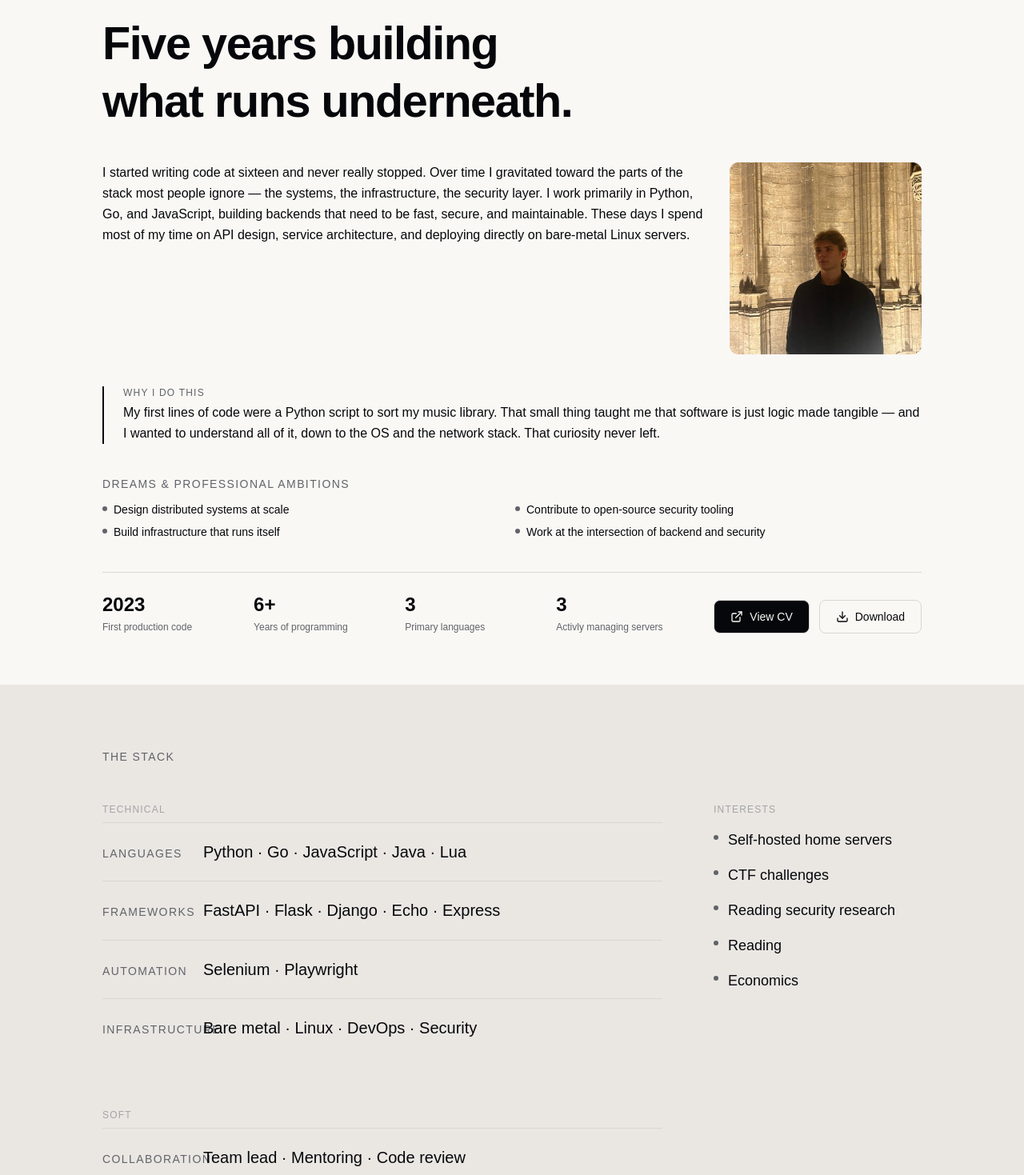
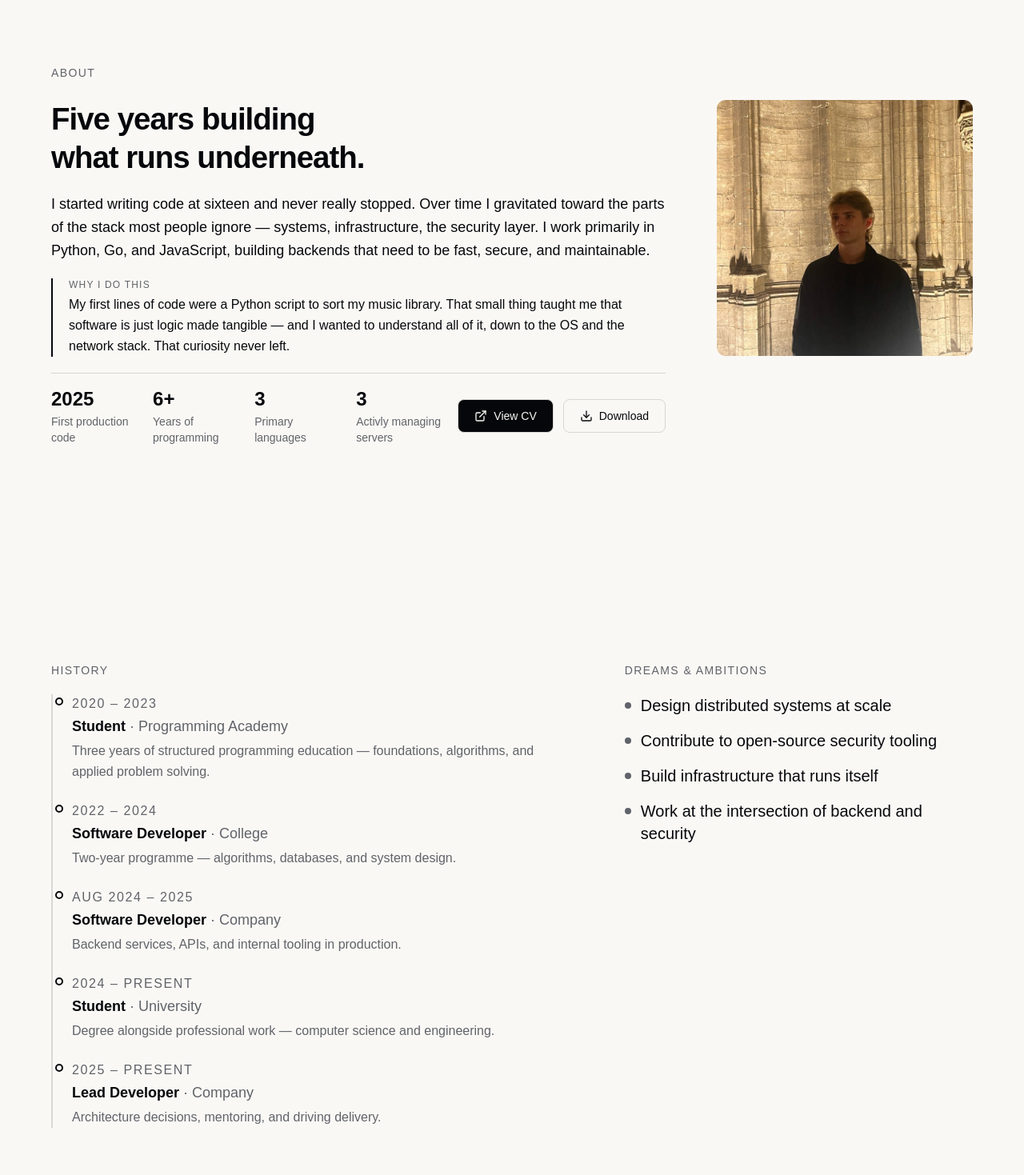
Before and after one commit to ArtemKucheruk/portfolio, a Next.js app: page / in a window 1280 px wide. Shown: the part 881-2350 px from the top of the page at 80% size. Built offline with nearby package versions, Linux system fonts and the light colour scheme; a web font is replaced by a local one.

Commit message:
feat: add history section

```diff
--- a/src/app/page.tsx
+++ b/src/app/page.tsx
@@ -2,6 +2,7 @@ import { Hero } from "@/components/sections/Hero";
 import { Skills } from "@/components/sections/Skills";
 import { Projects } from "@/components/sections/Projects";
 import { About } from "@/components/sections/About";
+import { History } from "@/components/sections/History";
 import { Contact } from "@/components/sections/Contact";
 
 export default function Home() {
@@ -9,6 +10,7 @@ export default function Home() {
     <main>
       <Hero />
       <About />
+      <History />
       <Skills />
       <Projects />
       <Contact />
--- a/src/components/Header.tsx
+++ b/src/components/Header.tsx
@@ -5,6 +5,7 @@ import { useEffect, useState } from "react";
 const NAV_LINKS = [
   { label: "Home", href: "#hero" },
   { label: "About", href: "#about" },
+  { label: "History", href: "#history" },
   { label: "Skills", href: "#skills" },
   { label: "Projects", href: "#projects" },
   { label: "Contact", href: "#contact" },
--- a/src/components/ScrollController.tsx
+++ b/src/components/ScrollController.tsx
@@ -2,7 +2,7 @@
 
 import { useEffect, useRef } from "react";
 
-const SECTIONS = ["hero", "about", "skills", "projects", "contact"];
+const SECTIONS = ["hero", "about", "history", "skills", "projects", "contact"];
 const DURATION = 1100;
 const TOUCH_THRESHOLD = 40;
 const BOUNDARY_TOLERANCE = 8; // px — how close to edge before triggering next section
--- a/src/components/sections/About.tsx
+++ b/src/components/sections/About.tsx
@@ -5,17 +5,10 @@ import { motion } from "motion/react";
 import { Download, ExternalLink } from "lucide-react";
 
 const FACTS = [
-  { value: "2023", label: "First production code" },
+  { value: "2025", label: "First production code" },
   { value: "6+", label: "Years of programming" },
   { value: "3", label: "Primary languages" },
   { value: "3", label: "Activly managing servers" },
-];
-
-const AMBITIONS = [
-  "Design distributed systems at scale",
-  "Contribute to open-source security tooling",
-  "Build infrastructure that runs itself",
-  "Work at the intersection of backend and security",
 ];
 
 function FadeIn({
@@ -45,13 +38,11 @@ export function About() {
     <section
       id="about"
       data-header-theme="light"
-      className="flex min-h-svh flex-col justify-center bg-background px-6 py-16"
+      className="flex h-svh flex-col justify-center bg-background px-8 py-10 lg:px-16"
     >
-      <div className="mx-auto flex w-full max-w-5xl flex-col gap-10">
-        {/* Label + headline */}
-        <div>
+      <div className="mx-auto flex w-full max-w-7xl flex-col gap-6">
         <motion.p
-            className="mb-4 text-sm font-medium uppercase tracking-widest text-muted-foreground"
+          className="text-sm font-medium uppercase tracking-widest text-muted-foreground"
           initial={{ opacity: 0 }}
           whileInView={{ opacity: 1 }}
           viewport={{ once: true }}
@@ -59,83 +50,53 @@ export function About() {
         >
           About
         </motion.p>
+
+        <div className="grid grid-cols-1 items-start gap-10 lg:grid-cols-[1fr_320px] lg:gap-16">
+          {/* Left: all text content */}
+          <div className="flex flex-col gap-5">
             <FadeIn>
-            <h2 className="text-[clamp(1.8rem,4.5vw,4rem)] font-bold leading-tight tracking-tight text-foreground">
+              <h2 className="text-[clamp(1.8rem,3vw,3.2rem)] font-bold leading-tight tracking-tight text-foreground">
                 Five years building
                 <br />
                 what runs underneath.
               </h2>
             </FadeIn>
-        </div>
 
-        {/* Bio + photo */}
-        <div className="grid grid-cols-1 gap-6 lg:grid-cols-[1fr_240px]">
             <FadeIn delay={0.1}>
-            <p className="text-base leading-relaxed text-foreground">
+              <p className="text-lg leading-relaxed text-foreground">
                 I started writing code at sixteen and never really stopped. Over
                 time I gravitated toward the parts of the stack most people ignore
-              — the systems, the infrastructure, the security layer. I work
-              primarily in Python, Go, and JavaScript, building backends that
-              need to be fast, secure, and maintainable. These days I spend most
-              of my time on API design, service architecture, and deploying
-              directly on bare-metal Linux servers.
+                — systems, infrastructure, the security layer. I work primarily in
+                Python, Go, and JavaScript, building backends that need to be fast,
+                secure, and maintainable.
               </p>
             </FadeIn>
 
-          <FadeIn delay={0.15} className="h-40 w-full overflow-hidden rounded-xl bg-secondary lg:h-auto">
-            <Image
-              src="/files/img/1764476686604.jpg"
-              alt="Artem Kucheruk"
-              width={240}
-              height={320}
-              className="h-full w-full object-cover"
-            />
-          </FadeIn>
-        </div>
-
-        {/* Motivation */}
-        <FadeIn delay={0.2} className="border-l-2 border-foreground pl-6">
+            <FadeIn delay={0.15} className="border-l-2 border-foreground pl-5">
               <p className="mb-1 text-xs font-medium uppercase tracking-widest text-muted-foreground">
                 Why I do this
               </p>
               <p className="text-base leading-relaxed text-foreground">
-            {/* Replace with your real motivation */}
                 My first lines of code were a Python script to sort my music
-            library. That small thing taught me that software is just logic made
-            tangible — and I wanted to understand all of it, down to the OS and
-            the network stack. That curiosity never left.
+                library. That small thing taught me that software is just logic
+                made tangible — and I wanted to understand all of it, down to the
+                OS and the network stack. That curiosity never left.
               </p>
             </FadeIn>
 
-        {/* Dreams & ambitions */}
-        <FadeIn delay={0.25}>
-          <p className="mb-3 text-sm font-medium uppercase tracking-widest text-muted-foreground">
-            Dreams &amp; professional ambitions
-          </p>
-          <ul className="grid grid-cols-1 gap-2 sm:grid-cols-2">
-            {AMBITIONS.map((ambition) => (
-              <li key={ambition} className="flex items-start gap-2 text-sm text-foreground">
-                <span className="mt-1.5 size-1.5 shrink-0 rounded-full bg-muted-foreground" />
-                {ambition}
-              </li>
-            ))}
-          </ul>
-        </FadeIn>
-
             {/* Stats + CV */}
-        <div className="grid grid-cols-1 gap-6 border-t border-border pt-6 lg:grid-cols-[1fr_auto] lg:items-end">
-          <FadeIn delay={0.3}>
-            <div className="grid grid-cols-2 gap-4 sm:grid-cols-4">
+            <FadeIn delay={0.2}>
+              <div className="grid grid-cols-1 gap-4 border-t border-border pt-4 lg:grid-cols-[1fr_auto] lg:items-center">
+                <div className="grid grid-cols-4 gap-4">
                   {FACTS.map(({ value, label }) => (
-                <div key={label} className="flex flex-col gap-1">
+                    <div key={label} className="flex flex-col gap-0.5">
                       <span className="text-2xl font-bold text-foreground">{value}</span>
-                  <span className="text-xs text-muted-foreground">{label}</span>
+                      <span className="text-sm text-muted-foreground">{label}</span>
                     </div>
                   ))}
                 </div>
-          </FadeIn>
 
-          <FadeIn delay={0.35} className="flex items-center gap-3">
+                <div className="flex items-center gap-3">
                   <a
                     href="/files/cv/Artem_Kucheruk_CV.pdf"
                     target="_blank"
@@ -153,6 +114,20 @@ export function About() {
                     <Download className="size-4" />
                     Download
                   </a>
+                </div>
+              </div>
+            </FadeIn>
+          </div>
+
+          {/* Right: portrait photo — fixed width, natural height */}
+          <FadeIn delay={0.1} className="hidden overflow-hidden rounded-xl bg-secondary lg:block">
+            <Image
+              src="/files/img/1764476686604.jpg"
+              alt="Artem Kucheruk"
+              width={320}
+              height={480}
+              className="w-full object-cover object-center"
+            />
           </FadeIn>
         </div>
       </div>
--- /dev/null
+++ b/src/components/sections/History.tsx
@@ -0,0 +1,119 @@
+"use client";
+
+import { motion } from "motion/react";
+
+const HISTORY = [
+  {
+    period: "2020 – 2023",
+    role: "Student",
+    place: "Programming Academy",
+    description: "Three years of structured programming education — foundations, algorithms, and applied problem solving.",
+  },
+  {
+    period: "2022 – 2024",
+    role: "Software Developer",
+    place: "College",
+    description: "Two-year programme — algorithms, databases, and system design.",
+  },
+  {
+    period: "Aug 2024 – 2025",
+    role: "Software Developer",
+    place: "Company",
+    description: "Backend services, APIs, and internal tooling in production.",
+  },
+  {
+    period: "2024 – Present",
+    role: "Student",
+    place: "University",
+    description: "Degree alongside professional work — computer science and engineering.",
+  },
+  {
+    period: "2025 – Present",
+    role: "Lead Developer",
+    place: "Company",
+    description: "Architecture decisions, mentoring, and driving delivery.",
+  },
+];
+
+const AMBITIONS = [
+  "Design distributed systems at scale",
+  "Contribute to open-source security tooling",
+  "Build infrastructure that runs itself",
+  "Work at the intersection of backend and security",
+];
+
+function FadeIn({
+  children,
+  delay = 0,
+  className,
+}: {
+  children: React.ReactNode;
+  delay?: number;
+  className?: string;
+}) {
+  return (
+    <motion.div
+      className={className}
+      initial={{ opacity: 0, y: 16 }}
+      whileInView={{ opacity: 1, y: 0 }}
+      viewport={{ once: true, margin: "-60px" }}
+      transition={{ duration: 0.6, delay, ease: "easeOut" }}
+    >
+      {children}
+    </motion.div>
+  );
+}
+
+export function History() {
+  return (
+    <section
+      id="history"
+      data-header-theme="light"
+      className="flex h-svh flex-col justify-center bg-background px-8 py-10 lg:px-16"
+    >
+      <div className="mx-auto flex w-full max-w-7xl flex-col gap-8">
+        <div className="grid grid-cols-1 gap-12 lg:grid-cols-[3fr_2fr] lg:gap-16">
+
+          {/* Left: History timeline */}
+          <FadeIn>
+            <p className="mb-5 text-sm font-medium uppercase tracking-widest text-muted-foreground">
+              History
+            </p>
+            <div className="relative flex flex-col border-l-2 border-border pl-6">
+              {HISTORY.map((item, i) => (
+                <div key={i} className="relative pb-6 last:pb-0">
+                  <span className="absolute -left-[1.3125rem] top-1 size-2.5 rounded-full border-2 border-foreground bg-background" />
+                  <p className="text-base font-medium uppercase tracking-widest text-muted-foreground">
+                    {item.period}
+                  </p>
+                  <p className="mt-0.5 text-lg font-semibold text-foreground">
+                    {item.role}{" "}
+                    <span className="font-normal text-muted-foreground">· {item.place}</span>
+                  </p>
+                  <p className="mt-1 text-base leading-relaxed text-muted-foreground">
+                    {item.description}
+                  </p>
+                </div>
+              ))}
+            </div>
+          </FadeIn>
+
+          {/* Right: Ambitions */}
+          <FadeIn delay={0.1}>
+            <p className="mb-5 text-sm font-medium uppercase tracking-widest text-muted-foreground">
+              Dreams &amp; ambitions
+            </p>
+            <ul className="flex flex-col gap-4">
+              {AMBITIONS.map((ambition) => (
+                <li key={ambition} className="flex items-start gap-3 text-xl text-foreground">
+                  <span className="mt-2.5 size-2 shrink-0 rounded-full bg-muted-foreground" />
+                  {ambition}
+                </li>
+              ))}
+            </ul>
+          </FadeIn>
+        </div>
+      </div>
+    </section>
+  );
+}
```
Lines whose indentation alone changed are shown as unchanged.
